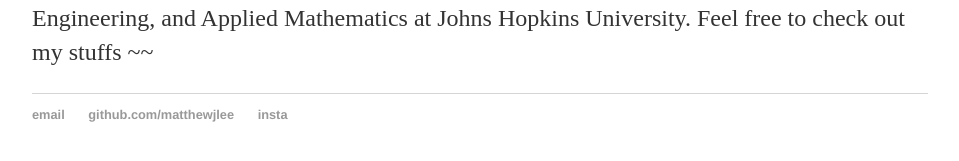
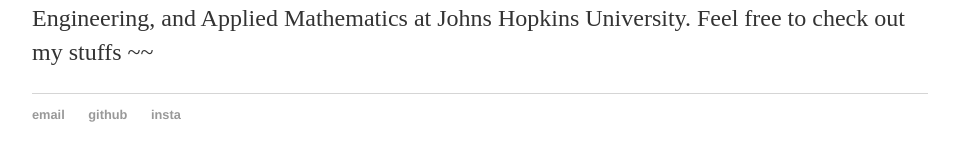
Before and after one commit to matthewjlee/matthewjlee.github.io, a Jekyll site: the page built from about/index.html, in a window 1280 px wide. Shown: the part 214-375 px from the top of the page, without its empty margins (160-1119 px from the left). Built offline with Jekyll 4.4.1, drawn with Linux system fonts in a browser that asks for light colours.

Commit message:
fixed github link

```diff
--- a/_layouts/default.html
+++ b/_layouts/default.html
@@ -22,7 +22,7 @@
 			<footer>
 	    		<ul>
 	        		<li><a href="mailto:matthewjlee256@gmail.com">email</a></li>
-	        		<li><a href="https://github.com/matthewjlee">github.com/matthewjlee</a></li>
+	        		<li><a href="https://github.com/matthewjlee">github</a></li>
 	        		<li><a href="https://www.instagram.com/matthewjlay/">insta</a><li>
 				</ul>
 			</footer>
```
